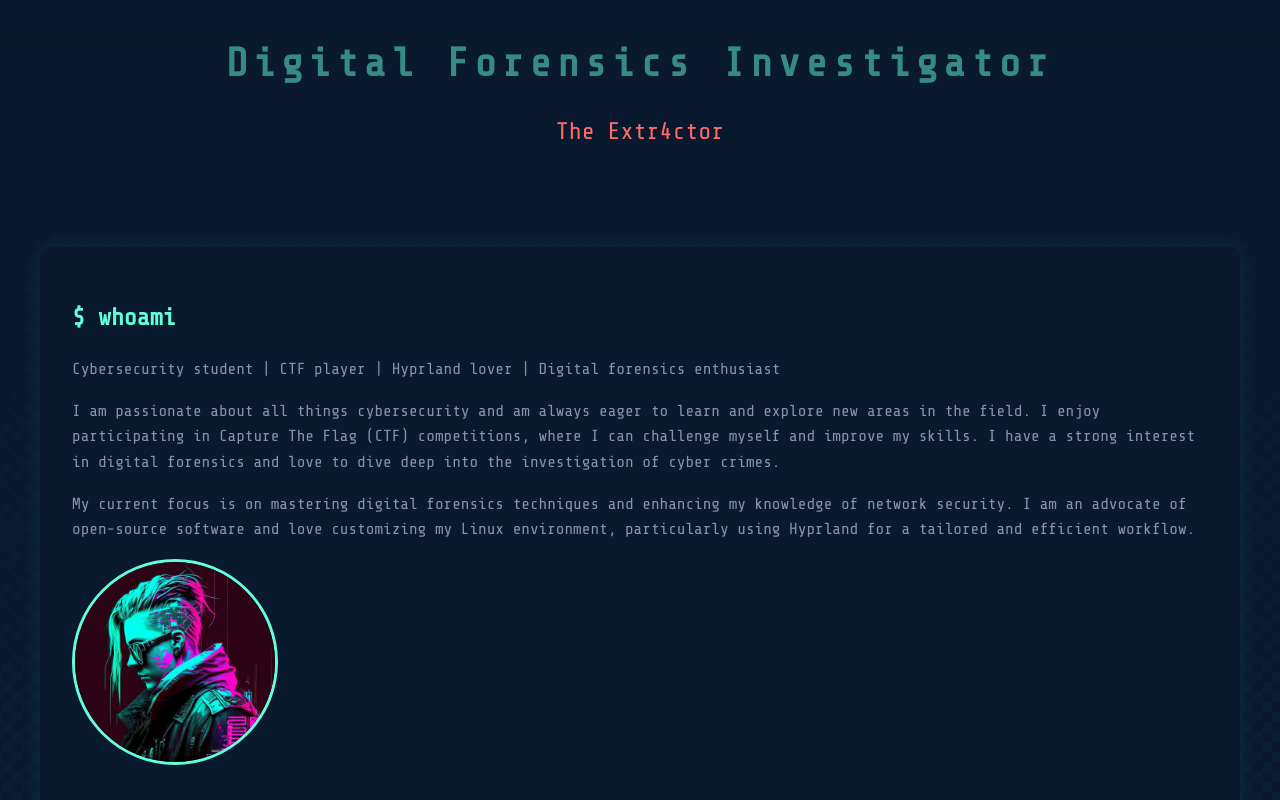
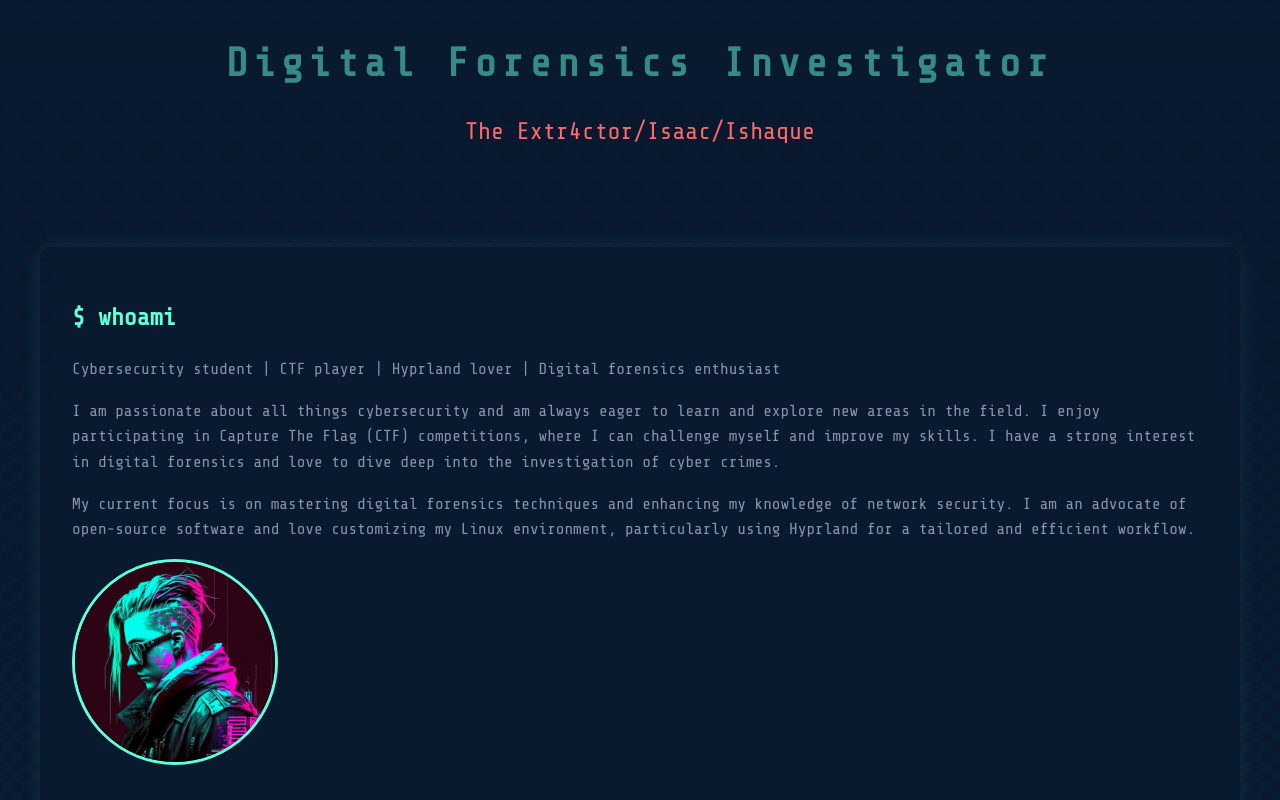
Before and after one commit to TheExtr4ctor/TheExtr4ctor.github.io, a plain HTML site: page index.html in a window 1280 px wide. Shown: the top 800 px of the page. Drawn offline with nearby package versions, Linux system fonts and the light colour scheme.

Commit message:
Update index.html

```diff
--- a/index.html
+++ b/index.html
@@ -163,7 +163,7 @@
     <div class="cyber-bg"></div>
     <header>
         <h1 class="typing-text">Digital Forensics Investigator</h1>
-        <div class="nickname">The Extr4ctor</div>
+        <div class="nickname">The Extr4ctor/Isaac/Ishaque</div>
     </header>
     <div class="container">
         <section class="jumbotron" id="about">
```
